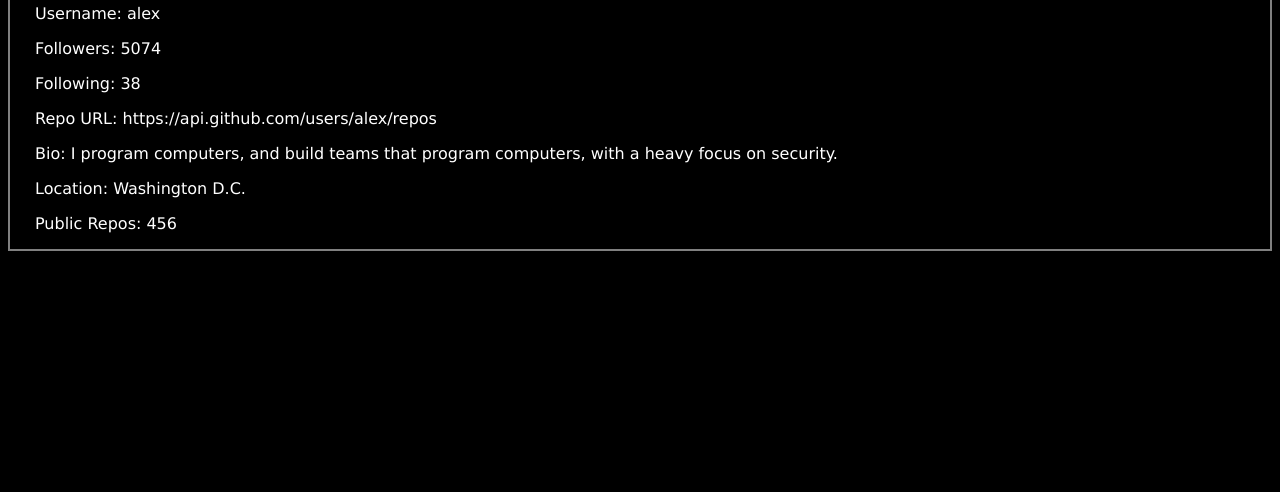
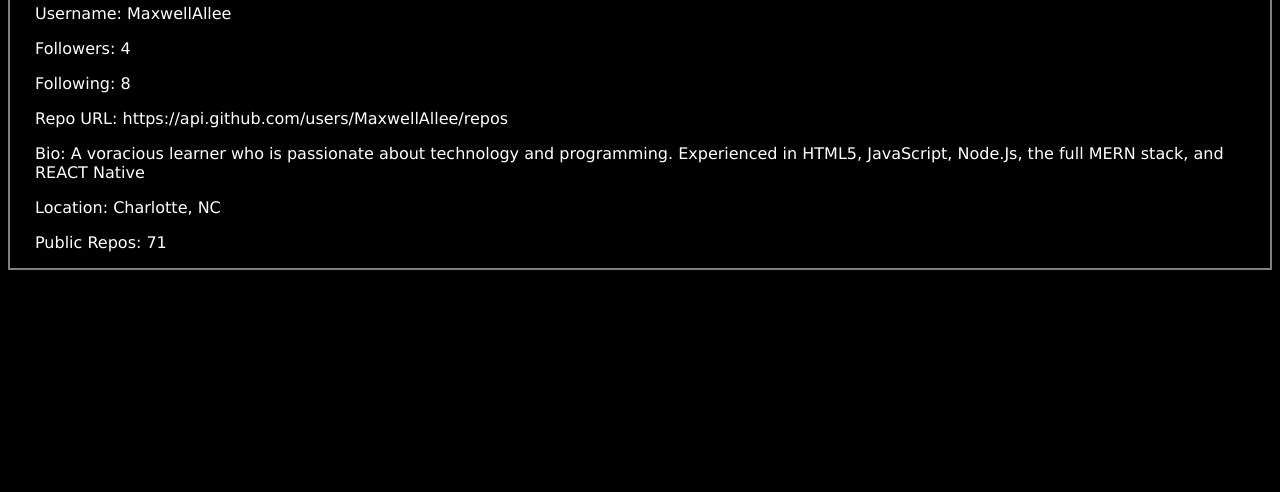
Before and after one commit to AlexPR704/Developer-Profile-Generator, a website: page newPage.html in a window 1280 px wide. Shown: the part 308-800 px from the top of the page. Drawn offline with Linux system fonts and the light colour scheme.

Commit message:
complete

```diff
--- a/index.js
+++ b/index.js
@@ -14,7 +14,7 @@ inquirer
         {
 
             type: "list",
-            message: "What is your favorite color",
+            message: "What is your favorite color?",
             name: "colors",
             choices: [
                 "red",
--- a/newPage.html
+++ b/newPage.html
@@ -32,17 +32,17 @@ h1 {
 </style>
 </head>
 <body>
-<h1 style = 'color: red'>Alex Gaynor</h1>
+<h1 style = 'color: purple'>Max Allee</h1>
 <div>
-<img src = "https://avatars2.githubusercontent.com/u/772?v=4">
+<img src = "https://avatars1.githubusercontent.com/u/28030467?v=4">
 
-                <ul>Username: alex</ul>
-                <ul>Followers: 5074</ul>
-                <ul>Following: 38</ul>
-                <ul>Repo URL: https://api.github.com/users/alex/repos</ul>
-                <ul>Bio: I program computers, and build teams that program computers, with a heavy focus on security.</ul>
-                <ul>Location: Washington D.C.</ul>
-                <ul>Public Repos: 456</ul>
+                <ul>Username: MaxwellAllee</ul>
+                <ul>Followers: 4</ul>
+                <ul>Following: 8</ul>
+                <ul>Repo URL: https://api.github.com/users/MaxwellAllee/repos</ul>
+                <ul>Bio: A voracious learner who is passionate about technology and programming. Experienced in HTML5, JavaScript, Node.Js, the full MERN stack, and REACT Native</ul>
+                <ul>Location: Charlotte, NC</ul>
+                <ul>Public Repos: 71</ul>
     </div>
 
 </body>
```
Also changed, not shown: README.md, images/intro.png (added), images/maxgithub.png (added), images/mygithub.png (added), images/questions.png (added).
